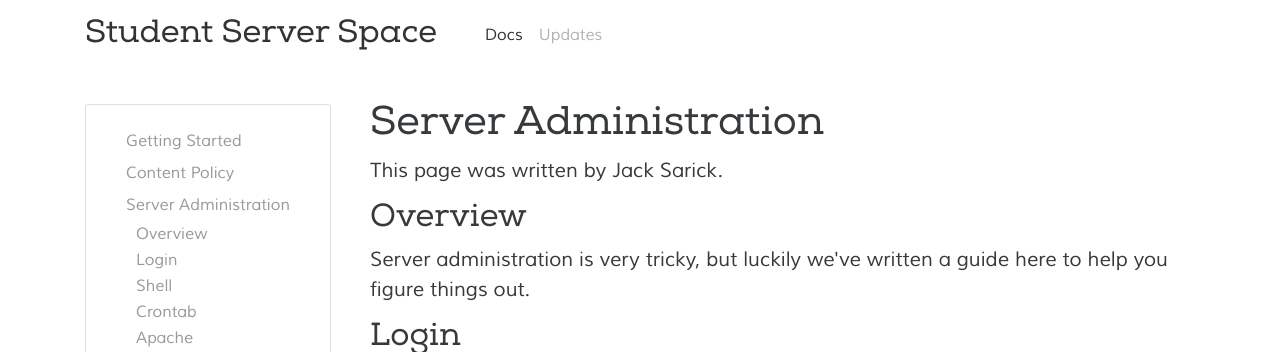
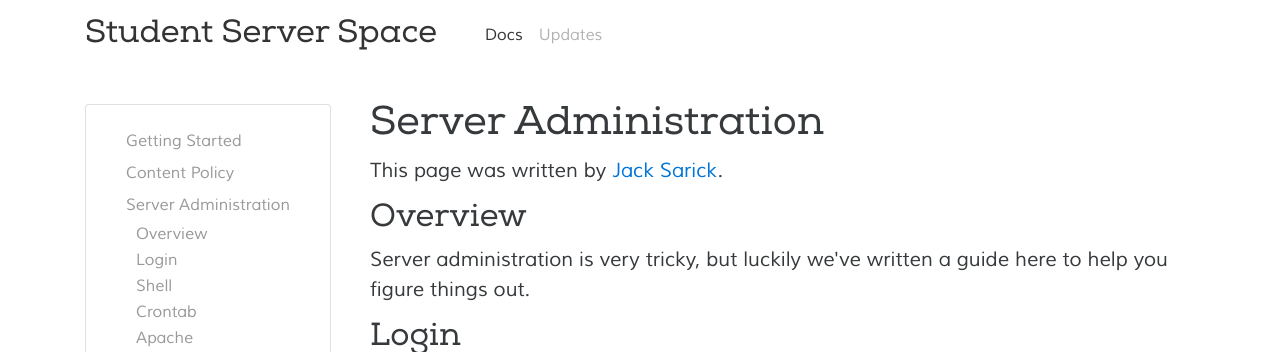
Before and after one commit to mattxwang/sss-website, a Jekyll site: the page built from _docs/server-administration.html, in a window 1280 px wide and 900 px high. Shown: the top 352 px of the window. Built offline with Jekyll 4.4.1, drawn with Linux system fonts in a browser that asks for light colours; some of the changed lines change nothing that is shown.

Commit message:
Authors now get more credit

```diff
--- a/_docs/server-administration.html
+++ b/_docs/server-administration.html
@@ -3,7 +3,7 @@
 title: Server Administration
 short: server
 permalink: /docs/server-administration/
-author: "Jack Sarick"
+author: jack
 ---
 <div class="section">
   <h2 class="section-header" id="overview">Overview</h2>
--- a/_layouts/docs.html
+++ b/_layouts/docs.html
@@ -35,7 +35,8 @@
             <h1 id="{{page.short}}" class="page-id">{{page.title}}</h1>
             {% if page.author %}
             <p class="lead">
-              This page was written by {{page.author}}.
+              {% assign author = site.data.authors[page.author] %}
+              This page was written by <a href="{{ author.site }}">{{ author.name }}</a>.
             </p>
             {% endif %}
             {{ content }}
```
